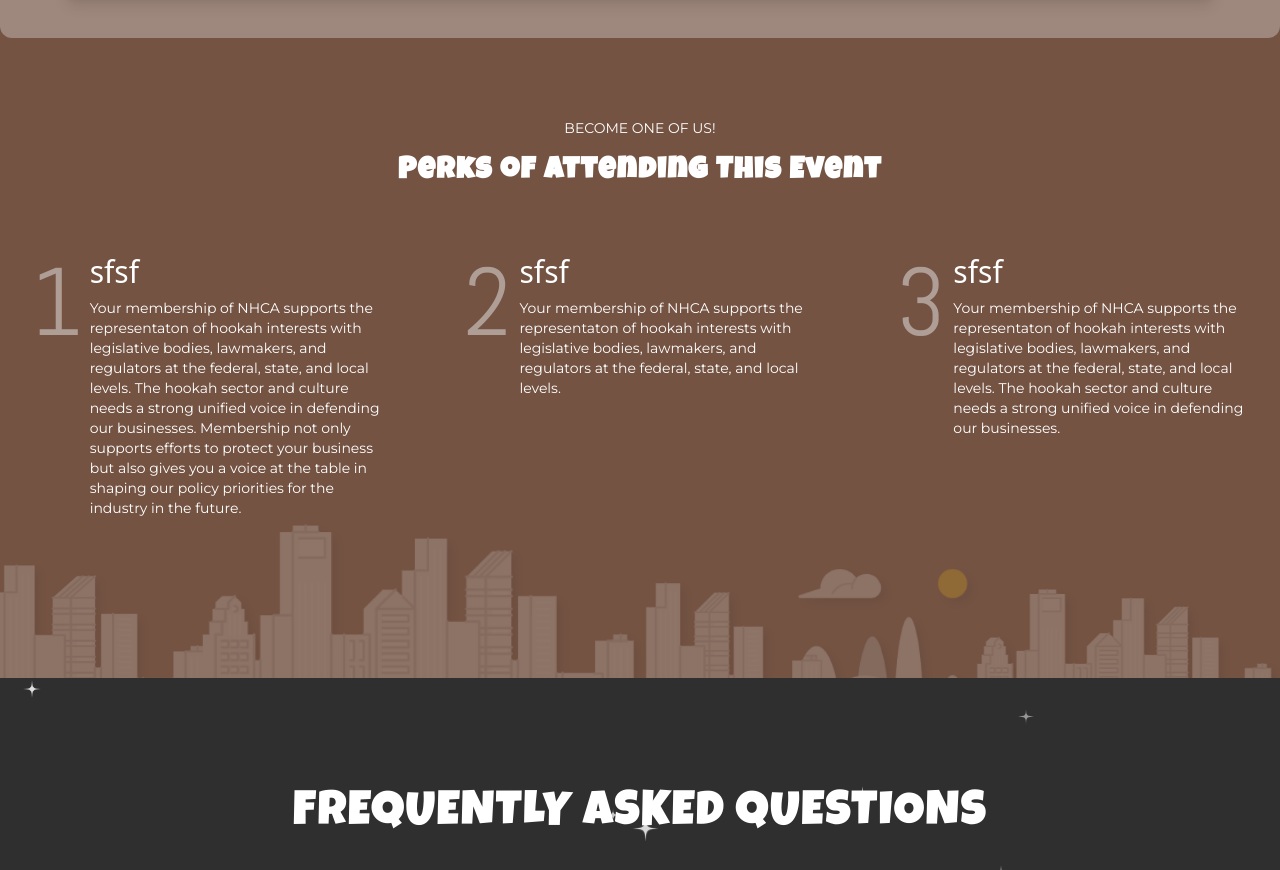
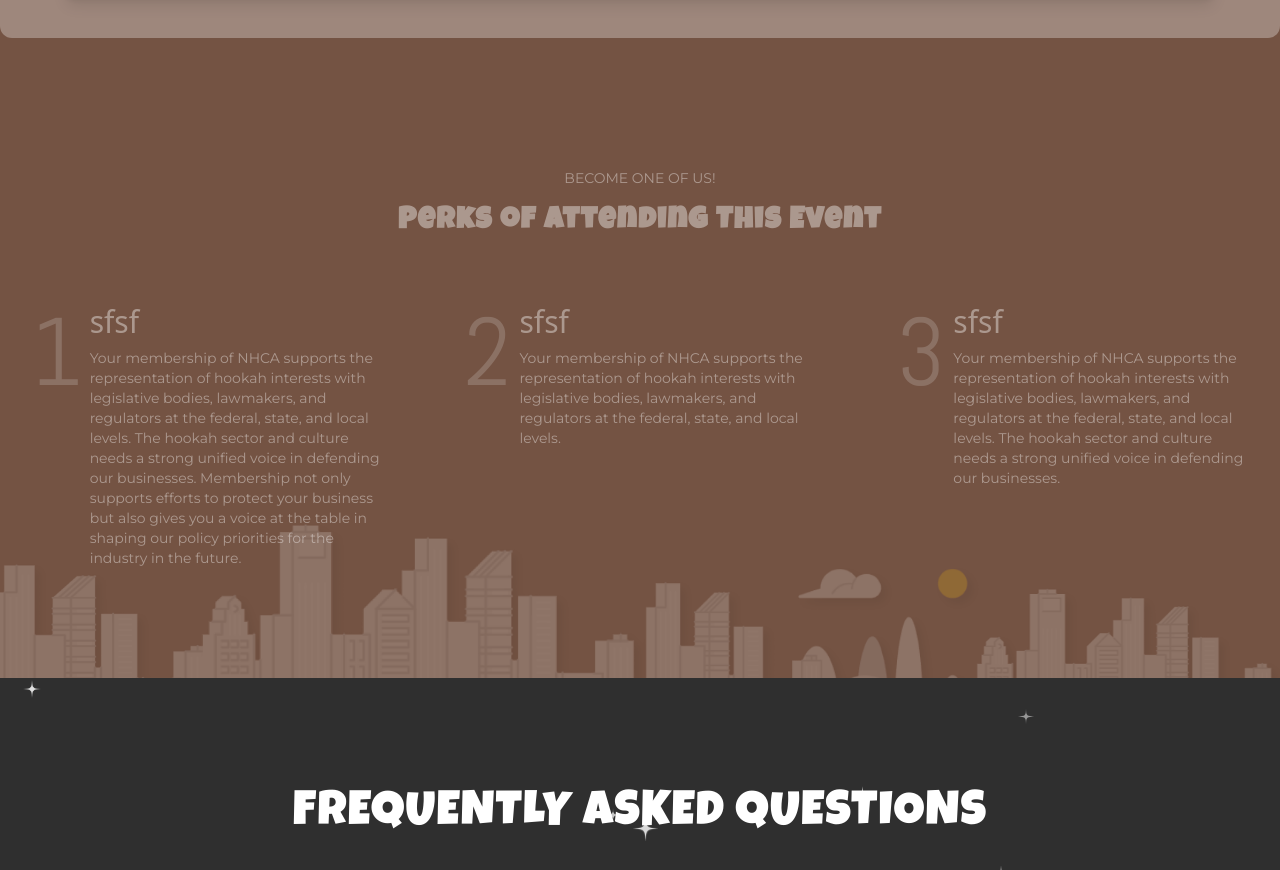
Before and after one commit to oneteck57/BigBang, a React (Vite) app: page /about in a window 1280 px wide. Shown: the part 1355-2225 px from the top of the page. Built offline with nearby package versions, Linux system fonts and the light colour scheme.

Commit message:
feat: animation

```diff
--- a/src/components/About/Perks.jsx
+++ b/src/components/About/Perks.jsx
@@ -1,28 +1,68 @@
+import { useEffect, useRef } from "react";
+import gsap from "gsap";
+import { ScrollTrigger } from "gsap/ScrollTrigger";
 import cityscape from "/assets/cityscape.png";
 import "../../App.css";
+
+gsap.registerPlugin(ScrollTrigger);
+
 const Perks = () => {
+  const perksRef = useRef(null);
+
+  useEffect(() => {
+    const ctx = gsap.context(() => {
+      gsap.utils.toArray(".perk-item").forEach((item, index) => {
+        gsap.fromTo(
+          item,
+          {
+            opacity: 0.4,
+            y: 50,
+          },
+          {
+            opacity: 1,
+            y: 0,
+            duration: 1,
+            delay: index * 0.2,
+            ease: "power3.out",
+            scrollTrigger: {
+              trigger: item,
+              start: "top 80%",
+              end: "top 20%",
+              scrub: 1,
+            },
+          }
+        );
+      });
+    }, perksRef);
+
+    return () => ctx.revert();
+  }, []);
+
   return (
-    <div className="bg-[#745343] pt-[60vh] pb-32 relative h-[130vh] -mt-[50vh]">
+    <div
+      className="bg-[#745343] pt-[60vh] pb-32 relative h-[130vh] -mt-[50vh]"
+      ref={perksRef}
+    >
       <img
         src={cityscape}
         alt="Cityscape"
         className="absolute bottom-0 w-full z-50 opacity-20"
       />
-      <p className="uppercase montserrat text-center text-sm mb-4 text-white">
+      <p className="uppercase montserrat text-center text-sm mb-4 text-white perk-item">
         Become one of us!
       </p>
-      <h2 className="text-center text-3xl font-bold text-white mb-10 luckiest-guy-custom-number tracking-wider">
+      <h2 className="perk-item text-center text-3xl font-bold text-white mb-10 luckiest-guy-custom-number tracking-wider">
         Perks of Attending This Event
       </h2>
       <div className="grid grid-cols-1 md:grid-cols-3 gap-8 max-w-7xl mx-auto px-2">
-        <div className="text-white p-6 flex flex-row gap-2">
+        <div className="text-white p-6 flex flex-row gap-2 perk-item">
           <h3 className="text-8xl font-semibold mb-3 text-[#EAEAEA80] abel">
             1
           </h3>
           <div className="flex flex-col text-white">
             <h1 className="text-white text-3xl mb-2">sfsf</h1>
             <p className="text-[#FFFFFF] text-sm montserrat">
-              Your membership of NHCA supports the representaton of hookah
+              Your membership of NHCA supports the representation of hookah
               interests with legislative bodies, lawmakers, and regulators at
               the federal, state, and local levels. The hookah sector and
               culture needs a strong unified voice in defending our businesses.
@@ -32,27 +72,27 @@ const Perks = () => {
             </p>
           </div>
         </div>
-        <div className="text-white p-6 flex flex-row gap-2">
+        <div className="text-white p-6 flex flex-row gap-2 perk-item">
           <h3 className="text-8xl font-semibold mb-3 text-[#EAEAEA80] abel">
             2
           </h3>
           <div className="flex flex-col text-white">
             <h1 className="text-white text-3xl mb-2">sfsf</h1>
             <p className="text-[#FFFFFF] text-sm montserrat">
-              Your membership of NHCA supports the representaton of hookah
+              Your membership of NHCA supports the representation of hookah
               interests with legislative bodies, lawmakers, and regulators at
               the federal, state, and local levels.
             </p>
           </div>
         </div>
-        <div className="text-white p-6 flex flex-row gap-2">
+        <div className="text-white p-6 flex flex-row gap-2 perk-item">
           <h3 className="text-8xl font-semibold mb-3 text-[#EAEAEA80] abel">
             3
           </h3>
           <div className="flex flex-col text-white">
             <h1 className="text-white text-3xl mb-2">sfsf</h1>
             <p className="text-[#FFFFFF] text-sm montserrat">
-              Your membership of NHCA supports the representaton of hookah
+              Your membership of NHCA supports the representation of hookah
               interests with legislative bodies, lawmakers, and regulators at
               the federal, state, and local levels. The hookah sector and
               culture needs a strong unified voice in defending our businesses.
```
